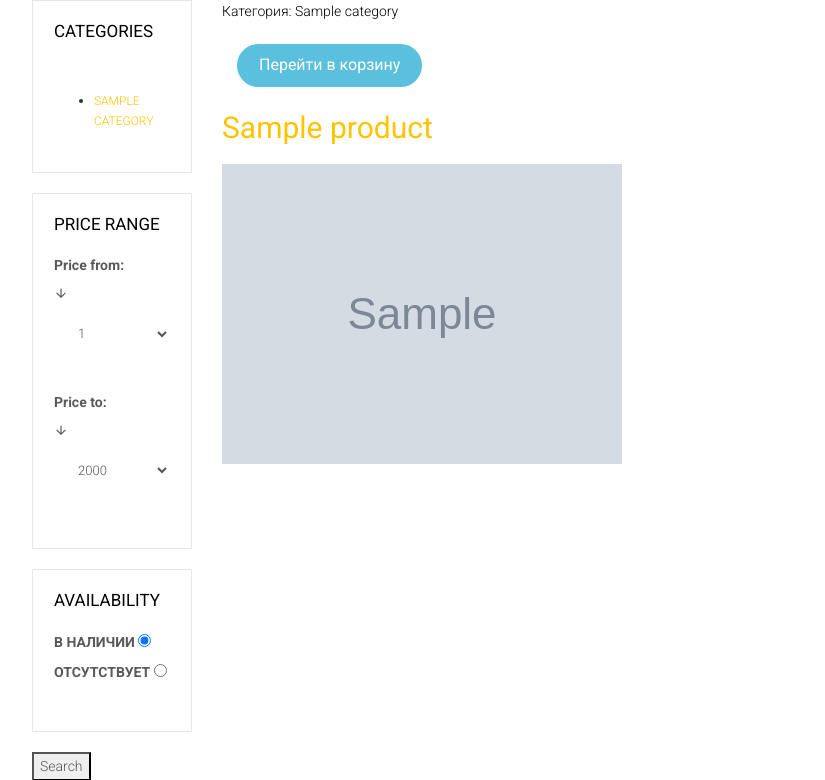
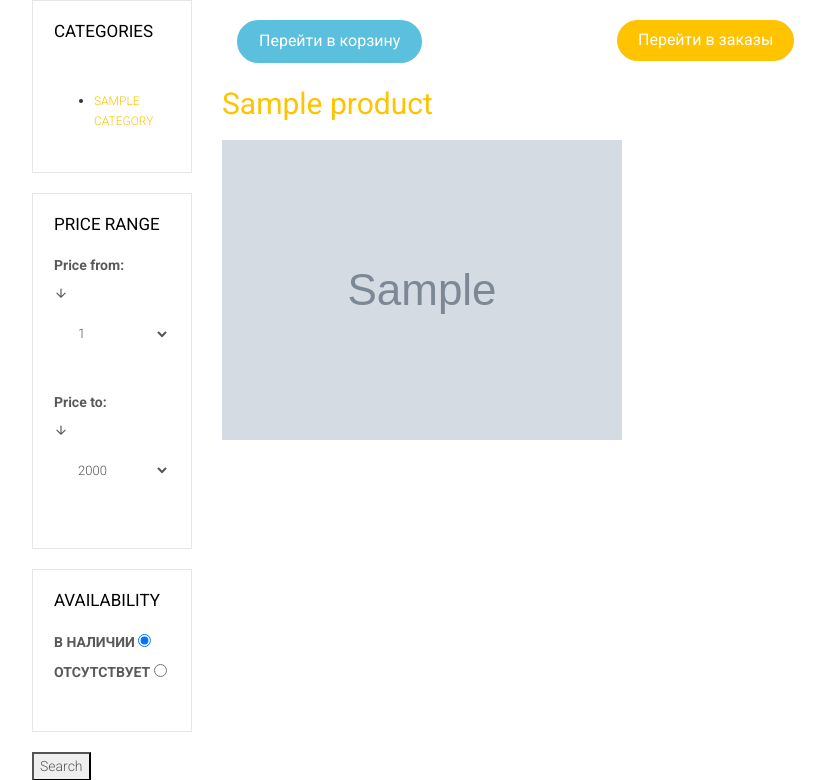
Before and after one commit to radon1/eshop, a Django app: page / in a window 1280 px wide; the page is wider, and only the part inside the window is pictured. Shown: the top 780 px of that part, without its empty margins (53-878 px from the left). Run offline with Django 3.2, Linux system fonts and the light colour scheme; a user stored in the database is signed in; tables that the repository leaves empty hold one stand-in row (values such as "Sample post"); grey boxes marked "Sample" are stand-in pictures; parts of the project's set-up code (start-up, migrations or seed data) failed here and were passed over; some libraries are stand-ins or nearby versions; some web fonts are replaced.

Commit message:
commit 2

```diff
--- a/shop/models.py
+++ b/shop/models.py
@@ -7,7 +7,6 @@ from django.contrib.auth.models import User
 from django.utils import timezone
 from django.db.models.signals import post_save
 from django.dispatch import receiver
-
 
 
 class Category(MPTTModel):
@@ -43,7 +42,6 @@ class Product(models.Model):
     description = models.TextField('Описание')
     image = models.ImageField(verbose_name='Фотография', blank=True, upload_to='shop/')
     price = models.DecimalField(max_digits=10, decimal_places=2, verbose_name='Цена')
-    #price_2 = models.IntegerField('Цена_2', default=0)
     quantity = models.PositiveIntegerField(verbose_name='Количество', default=0)
     color = models.CharField('Цвет', max_length=100)
     availability = models.BooleanField(default=True, verbose_name='Наличие')
@@ -61,6 +59,7 @@ class Product(models.Model):
 
     def get_absolute_url(self):
         return reverse('product_detail', kwargs={"slug": self.slug})
+
 
 class Gallery(models.Model):
     name = models.CharField('Название', max_length=150)
--- a/shop/views.py
+++ b/shop/views.py
@@ -4,7 +4,7 @@ from django.contrib.auth.mixins import LoginRequiredMixin
 from django.core.paginator import Paginator
 from django.db.models import Sum, Q
 from django.shortcuts import render, redirect
-from django.views.generic import ListView, DetailView, CreateView, UpdateView
+from django.views.generic import ListView, DetailView
 from django.views.generic.base import View
 from .models import (Product, Cart, CartItem, Order, Category)
 from .forms import CartItemForm
@@ -23,7 +23,7 @@ class ProductsList(ListView):
 
     def get_context_data(self, **kwargs):
         context = super().get_context_data(**kwargs)
-        context["category"] = Category.objects.all()
+        context["categories"] = Category.objects.all()
         return context
 
 
@@ -55,27 +55,6 @@ class CartItemList(LoginRequiredMixin, ListView):
         context["cart_id"] = Cart.objects.get(user=self.request.user, accepted=False).id
         context["total"] = self.cart_items.aggregate(Sum('price_sum'))
         return context
-
-
-# class AddCartItem(CreateView, UpdateView):
-#     model = CartItem
-#     form_class = CartItemForm
-#     template_name = 'shop/add_cart_item.html'
-#     success_url = ''
-#
-#     def form_valid(self, form):
-#         messages.add_message(self.request, settings.MY_INFO, "Товар добавлен")
-#         form.instance.cart = Cart.objects.get(user=self.request.user)
-#         form.instance.product_id = self.kwargs.get("pk")
-#         form.save()
-#         self.success_url = "/product_detail/{}/".format(self.kwargs.get("slug"))
-#         return super().form_valid(form)
-#
-#     def get_object(self, queryset=None):
-#         try:
-#             return CartItem.objects.get(cart__user=self.request.user, product_id=self.kwargs.get("pk"), cart__accepted=False)
-#         except:
-#             pass
 
 
 class AddCartItem(View):
@@ -190,19 +169,21 @@ class CategoryProduct(ListView):
     template_name = "shop/list_product.html"
     paginate_by = 5
     context_object_name = 'products_list'
+    node = ''
 
     def get_queryset(self):
         slug = self.kwargs.get("slug")
-        node = Category.objects.get(slug=slug)
+        self.node = Category.objects.get(slug=slug)
         if Product.objects.filter(category__slug=slug).exists():
             products = Product.objects.filter(category__slug=slug)
         else:
-            products = Product.objects.filter(category__slug__in=[x.slug for x in node.get_family()])
+            products = Product.objects.filter(category__slug__in=[x.slug for x in self.node.get_family()])
         return products.order_by('-id')
 
     def get_context_data(self, **kwargs):
         context = super().get_context_data(**kwargs)
-        context["category"] = Category.objects.all()
+        context["category"] = self.node
+        context["categories"] = Category.objects.all()
         return context
 
 
@@ -215,6 +196,7 @@ class SortProducts(View):
         price_1 = request.POST.get("price1", 1)
         price_2 = request.POST.get("price2", 1000000000)
         availability = request.POST.get("availability", None)
+        print(category)
         print(price_1)
         print(price_2)
         print(availability)
@@ -223,7 +205,7 @@ class SortProducts(View):
 
         if category:
             cat = Q()
-            cat &= Q(category__name__icontains=category)
+            cat &= Q(category__slug=category)
             filt.append(cat)
         if price_1 or price_2:
             price = Q()
@@ -241,7 +223,7 @@ class SortProducts(View):
             filt.append(availability)
 
         sort = Product.objects.filter(*filt)
-
+        print(sort)
         return render(request, "shop/list_product.html", {"products_list": sort})
 
 
--- a/templates/base.html
+++ b/templates/base.html
@@ -1,13 +1,11 @@
-{% load staticfiles %}
+{% load static %}
 <!DOCTYPE html>
 <html lang="en">
 <head>
     <meta charset="UTF-8">
     <title>Товары</title>
     <link rel="stylesheet" href="https://stackpath.bootstrapcdn.com/bootstrap/4.3.1/css/bootstrap.min.css" integrity="sha384-ggOyR0iXCbMQv3Xipma34MD+dH/1fQ784/j6cY/iJTQUOhcWr7x9JvoRxT2MZw1T" crossorigin="anonymous">
-    <link rel="stylesheet" href="{% static 'css/bootstrap.css' %}">
     <link rel="stylesheet" href="{% static 'css/style.css' %}">
-
     <link href="https://fonts.googleapis.com/css?family=Roboto:100,300,400,500,700"
           rel="stylesheet">
 
--- a/templates/shop/cart.html
+++ b/templates/shop/cart.html
@@ -117,7 +117,11 @@
                             </div>
                             <div class="grand-total">
                                 <p><span><strong>Total:</strong></span>
-                                    <span>${{ total.price_sum__sum }}</span>
+                                    {% if total.price_sum__sum %}
+                                        <span>${{ total.price_sum__sum }}</span>
+                                    {% else %}
+                                        <span>$ 0</span>
+                                    {% endif %}
                                 </p>
                             </div>
                         </div>
--- a/templates/shop/list_product.html
+++ b/templates/shop/list_product.html
@@ -7,16 +7,16 @@
             <div class="col-md-10">
                 <div class="color-wrap">
                     <p class="color-desc">
-                        {% for cat in category %}
-                            <p style="color: #000;" class="color color-1">Категория: {{ cat }}</p>
-                        {% endfor %}
-{% comment %}                        <a href="{{products_list.first.category.get_absolute_url}}" style="color: #000;" class="color color-1">
-                            {% for prod in products_list %}
-                                {% if forloop.counter == 1 %}
-                                    {{ prod.category.name }}
-                                {% endif %}
-                            {% endfor %}
-                        </a>{% endcomment %}
+{#                        {% for cat in category %}#}
+                            <p style="color: #000;" class="color color-1">{% if category %}Категория: {{ category.name }}{% endif %}</p>
+{#                        {% endfor %}#}
+{#{% comment %}                        <a href="{{products_list.first.category.get_absolute_url}}" style="color: #000;" class="color color-1">#}
+{#                            {% for prod in products_list %}#}
+{#                                {% if forloop.counter == 1 %}#}
+{#                                    {{ prod.category.name }}#}
+{#                                {% endif %}#}
+{#                            {% endfor %}#}
+{#                        </a>{% endcomment %}#}
                     </p>
                 </div>
                 <div class="container">
@@ -24,6 +24,9 @@
                         {% if user.is_authenticated  %}
                         <div class="col-4">
                             <p><a href="{% url 'cart_item' %}" class="btn btn-info">Перейти в корзину</a></p>
+                        </div>
+                        <div class="col-4">
+                            <p><a href="{% url 'order_list' %}" class="btn btn-primary">Перейти в заказы</a></p>
                         </div>
                             {% else %}
                         <div class="col-4">
@@ -34,7 +37,7 @@
                 </div>
                 {% for product in products_list %}
                     <h2><a href="{{ product.get_absolute_url }}"> {{ product.name }}</a></h2>
-                    {{ category.name }}
+{#                    {{ category.name }}#}
                     {% if product.image %}
                         <img src="{{ product.image.url }}">
                     {% endif %}
--- a/templates/shop/product_detail.html
+++ b/templates/shop/product_detail.html
@@ -46,6 +46,7 @@
                             <div class="col-6">
                                 <p><a href="{% url 'cart_item' %}" class="btn btn-info">Перейти в корзину</a></p>
                             </div>
+
                         </div>
                     </form>
                 </div>
--- a/templates/shop/sidebar.html
+++ b/templates/shop/sidebar.html
@@ -3,6 +3,7 @@
     <div class="sidebar">
         <form action="{% url 'sort' %}" method="post">
             {% csrf_token %}
+        <input type="hidden" name="category" value="{{ category.slug }}">
             <div class="side">
                 <h2>Categories</h2>
                 <div class="fancy-collapse-panel">
@@ -16,7 +17,7 @@
                                        aria-controls="collapseOne"></a>
                                 </h4>
                                 <ul>
-                                    {% for cat in category %}
+                                    {% for cat in categories %}
                                         <li><a href="{{ cat.get_absolute_url  }}"> {{ cat }}</a></li>
                                     {% endfor %}
                                 </ul>
```
Also changed, not shown: shop/admin.py (+3 -30 lines), shop/forms.py (line endings or trailing spaces).
